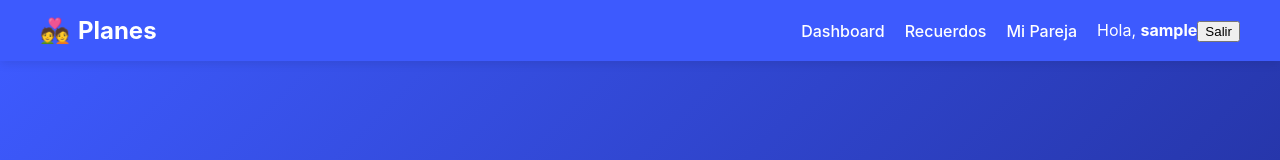
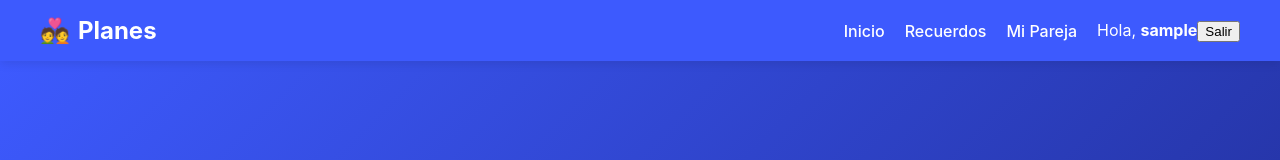
Before and after one commit to Davidyy8/appPlanesFront, an Angular app: page /login in a window 1280 px wide. Shown: the top 160 px of the page. Built offline with nearby package versions, Linux system fonts and the light colour scheme; sample sign-in values are in the browser's storage.

Commit message:
Configuración PWA y URL de producción lista

```diff
--- a/src/app/components/navbar/navbar.html
+++ b/src/app/components/navbar/navbar.html
@@ -12,7 +12,7 @@
 
     <div class="nav-links" [class.active]="menuOpen()">
       @if (isLogged()) {
-        <a routerLink="/dashboard" routerLinkActive="active" (click)="closeMenu()">Dashboard</a>
+        <a routerLink="/dashboard" routerLinkActive="active" (click)="closeMenu()">Inicio</a>
         <a routerLink="/completed" routerLinkActive="active" (click)="closeMenu()">Recuerdos</a>
         <a routerLink="/couple" routerLinkActive="active" (click)="closeMenu()">Mi Pareja</a>
 
```
